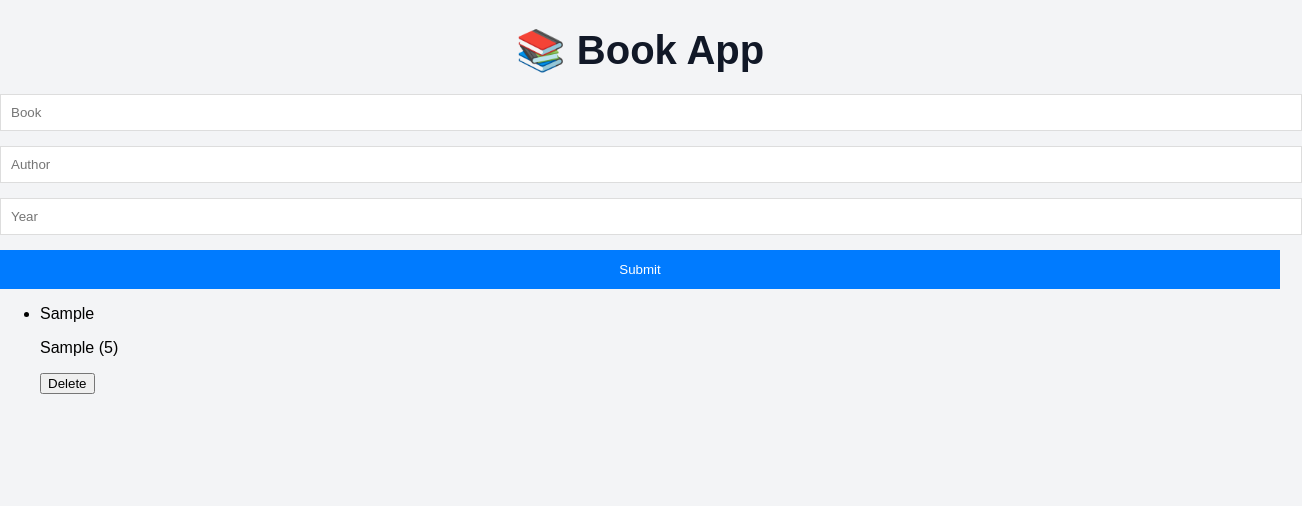
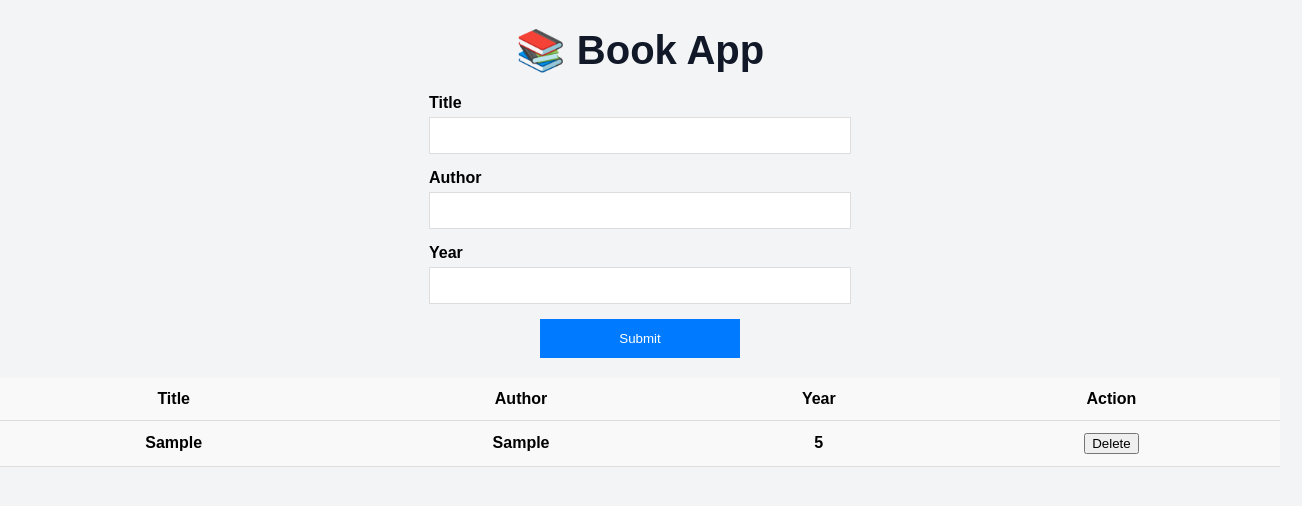
Before and after one commit to MatiasMatikainen/book-app, a React (Create React App) app: page / in a window 1280 px wide. Both pictures are taken after typing "Sample", "Sample", "5" into the empty fields and a click on the button "Submit". Shown: the top 506 px of the page, 1302 px wide, since content can reach past the window. Built offline with nearby package versions, Linux system fonts and the light colour scheme; the HTML template or start-up script is replaced by a standard one.

Commit message:
pieniä muutoksia

```diff
--- a/src/App.css
+++ b/src/App.css
@@ -15,7 +15,6 @@ h1 {
   color: #007bff;
 }
 
-/* Ilmoitusboksi */
 .alert {
   background-color: #28a745;
   color: white;
@@ -24,22 +23,28 @@ h1 {
   border-radius: 4px;
 }
 
-/* Lomake */
 form label {
   display: block;
   margin-bottom: 5px;
   font-weight: bold;
 }
 
+form {
+  display: flex;
+  flex-direction: column;
+  align-items: center;
+}
+
 form input {
-  width: 100%;
+  width: 400px;
+  max-width: 100%;
   padding: 10px;
   margin-bottom: 15px;
   border: 1px solid #ddd;
 }
 
 form button {
-  width: 100%;
+  width: 200px;
   background-color: #007bff;
   color: white;
   padding: 12px;
@@ -51,7 +56,6 @@ form button:hover {
   background-color: #0056b3;
 }
 
-/* Taulukko */
 table {
   width: 100%;
   border-collapse: collapse;
--- a/src/components/AddBookForm.jsx
+++ b/src/components/AddBookForm.jsx
@@ -7,7 +7,8 @@ export default function AddBookForm({ onAdd }) {
 
   const handleSubmit = (e) => {
     e.preventDefault();
-    if (!title.trim() || !author.trim() || !year.trim()) return;
+    if (!title || !author || !year) return;
+
     onAdd({ title, author, year });
     setTitle("");
     setAuthor("");
@@ -15,32 +16,36 @@ export default function AddBookForm({ onAdd }) {
   };
 
   return (
-    <form onSubmit={handleSubmit} className="flex gap-2 mb-4 flex-wrap">
+    <form onSubmit={handleSubmit} className="mb-6 flex flex-col items-center">
+      <div className="mb-4 w-80">
+        <label className="block mb-1 text-left">Title</label>
         <input
-        type="text"
-        placeholder="Book"
           value={title}
           onChange={(e) => setTitle(e.target.value)}
-        className="border rounded p-2 flex-1 min-w-[150px]"
+          className="border p-2 w-full"
         />
+      </div>
+
+      <div className="mb-4 w-80">
+        <label className="block mb-1 text-left">Author</label>
         <input
-        type="text"
-        placeholder="Author"
           value={author}
           onChange={(e) => setAuthor(e.target.value)}
-        className="border rounded p-2 flex-1 min-w-[150px]"
+          className="border p-2 w-full"
         />
+      </div>
+
+      <div className="mb-4 w-80">
+        <label className="block mb-1 text-left">Year</label>
         <input
           type="number"
-        placeholder="Year"
           value={year}
           onChange={(e) => setYear(e.target.value)}
-        className="border rounded p-2 w-32"
+          className="border p-2 w-full"
         />
-      <button
-        type="submit"
-        className="bg-blue-500 text-white px-4 rounded hover:bg-blue-600"
-      >
+      </div>
+
+      <button className="bg-cyan-700 text-white w-48 py-2 hover:bg-cyan-800">
         Submit
       </button>
     </form>
--- a/src/components/BookList.jsx
+++ b/src/components/BookList.jsx
@@ -1,29 +1,34 @@
 export default function BookList({ books, onRemove }) {
-  if (books.length === 0) {
-    return <p className="text-gray-600">No books added yet.</p>;
-  }
+ if (books.length === 0) {
+  return (
+    <div className="flex justify-center items-center w-screen min-h-screen text-xl text-gray-500">
+      No books added yet
+    </div>
+  );
+}
 
   return (
-    <ul className="space-y-2">
-      {books.map((book) => (
-        <li
-          key={book.id}
-          className="flex justify-between items-center border p-2 rounded"
-        >
-          <div>
-            <p className="font-semibold">{book.title}</p>
-            <p className="text-sm text-gray-600">
-              {book.author} ({book.year})
-            </p>
-          </div>
-          <button
-            onClick={() => onRemove(book.id)}
-            className="text-red-500 hover:underline"
-          >
-            Delete
-          </button>
-        </li>
-      ))}
-    </ul>
+    <table className="w-full mt-6">
+      <thead>
+        <tr>
+          <th className="text-left px-4 py-2">Title</th>
+          <th className="text-left px-4 py-2">Author</th>
+          <th className="text-left px-4 py-2">Year</th>
+          <th className="text-left px-4 py-2">Action</th>
+        </tr>
+      </thead>
+      <tbody>
+        {books.map((book, idx) => (
+          <tr key={idx}>
+            <th className="px-4 py-2">{book.title}</th>
+            <th className="px-4 py-2">{book.author}</th>
+            <th className="px-4 py-2">{book.year}</th>
+            <th className="px-4 py-2">
+              <button onClick={() => onRemove(book.id)} className="text-red-600">Delete</button>
+            </th>
+          </tr>
+        ))}
+      </tbody>
+    </table>
   );
 }
```
Lines whose indentation alone changed are shown as unchanged.
